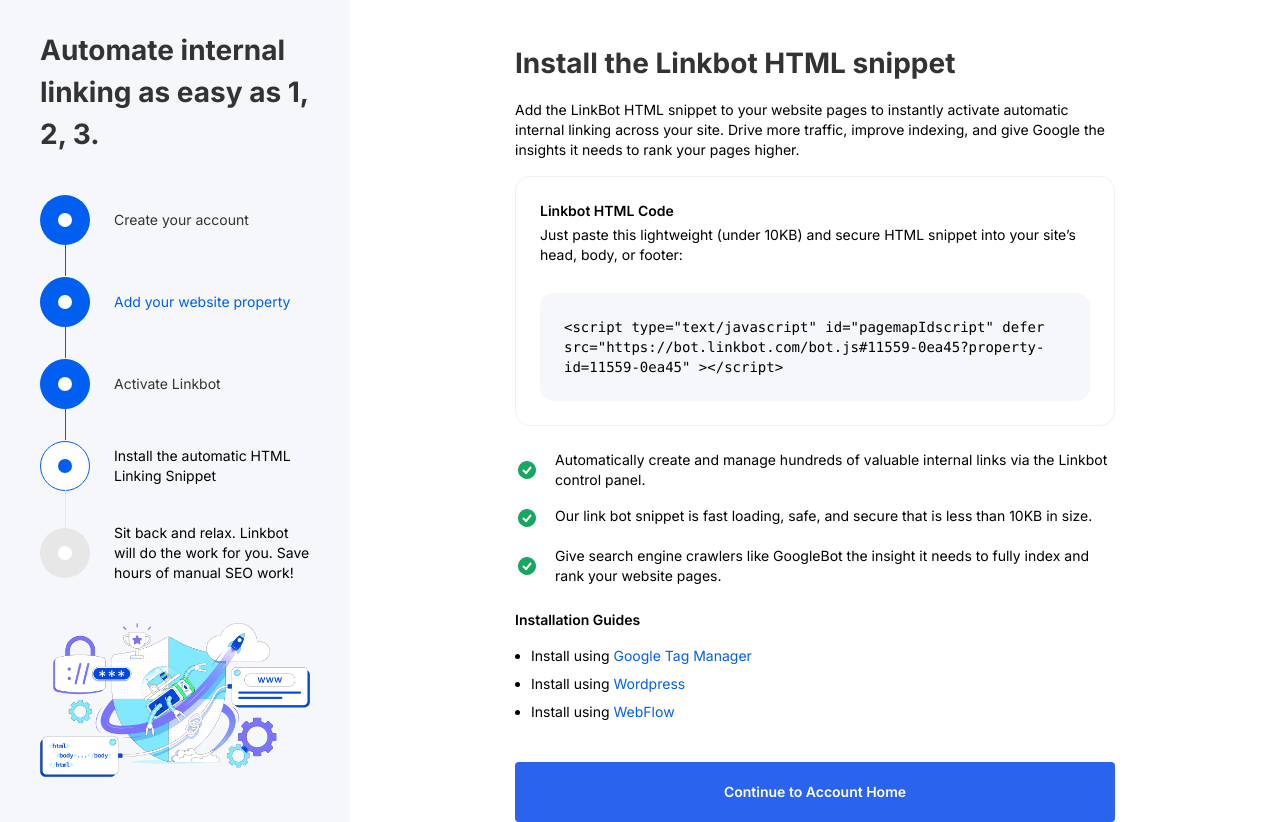
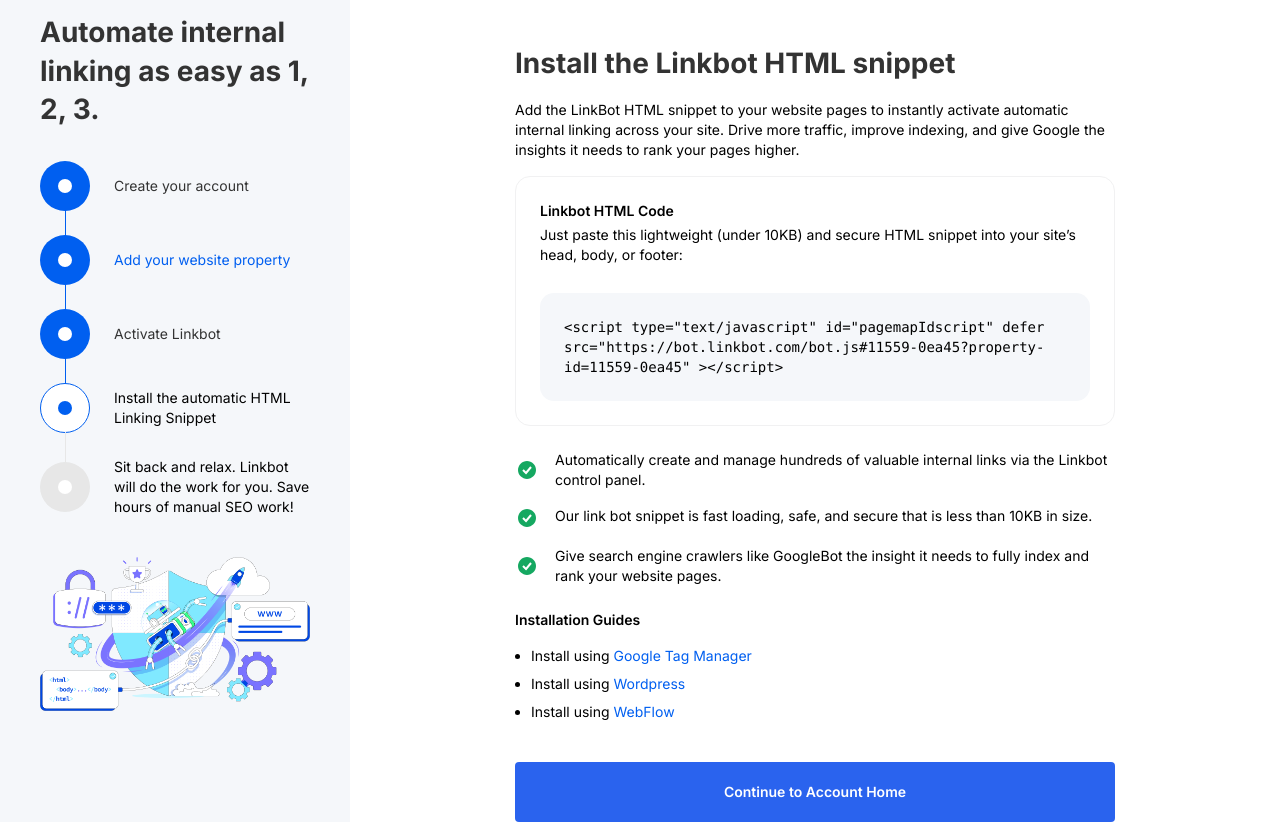
Before and after one commit to llreebor/form, a website: page src/step-6.html in a window 1280 px wide. Shown: the part 54-876 px from the top of the page. Drawn offline with Linux system fonts and the light colour scheme.

Commit message:
fix responsiveness

```diff
--- a/src/step-6.html
+++ b/src/step-6.html
@@ -28,12 +28,14 @@
 						</a>
 
 						<div
-							class="mx-[60px] mt-10 xl:mx-10 xl:mt-8 md:mx-5 md:my-8 xs:my-6"
+							class="mx-[60px] mt-10 xl:mx-10 xl:mt-4 md:mx-5 md:my-8 xs:my-6"
 						>
-							<h2>Automate internal linking as easy as 1, 2, 3.</h2>
+							<h2 class="xl:leading-snug">
+								Automate internal linking as easy as 1, 2, 3.
+							</h2>
 
 							<ul
-								class="mb-14 mt-14 space-y-8 xl:mb-10 xl:mt-10 md:my-8 md:space-y-4 xs:my-4"
+								class="mb-14 mt-14 space-y-8 xl:mb-10 xl:mt-8 xl:space-y-6 md:my-8 md:space-y-4 xs:my-4"
 							>
 								<li class="filled group flex items-center gap-6 md:gap-4">
 									<div
@@ -49,9 +51,7 @@
 										Create your account
 									</p>
 								</li>
-								<li
-									class="filled active group flex items-center gap-6 md:gap-4"
-								>
+								<li class="filled group flex items-center gap-6 md:gap-4">
 									<div
 										class="relative z-10 flex size-[50px] shrink-0 items-center justify-center rounded-full border border-transparent bg-neutral-300 before:absolute before:left-6 before:top-full before:-z-10 before:h-8 before:w-px before:bg-neutral-300 group-[.active]:border-primary-300 group-[.active]:bg-white group-[.filled]:bg-primary-300 group-[.filled]:before:bg-primary-300 md:size-8 md:before:left-4 md:before:h-9"
 									>
@@ -63,9 +63,7 @@
 										Add your website property
 									</p>
 								</li>
-								<li
-									class="filled active group flex items-center gap-6 md:gap-4"
-								>
+								<li class="filled group flex items-center gap-6 md:gap-4">
 									<div
 										class="relative z-10 flex size-[50px] shrink-0 items-center justify-center rounded-full border border-transparent bg-neutral-300 before:absolute before:left-6 before:top-full before:-z-10 before:h-8 before:w-px before:bg-neutral-300 group-[.active]:border-primary-300 group-[.active]:bg-white group-[.filled]:bg-primary-300 group-[.filled]:before:bg-primary-300 md:size-8 md:before:left-4 md:before:h-9"
 									>
```
Also changed, not shown: src/index.html (+5 -3 lines), src/step-2.html (+5 -3 lines), src/step-3.html (+5 -3 lines), src/step-4.html (+8 -6 lines), src/step-5.html (+5 -3 lines), src/css/output.css.
